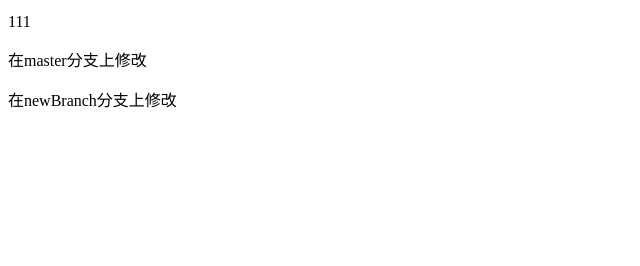
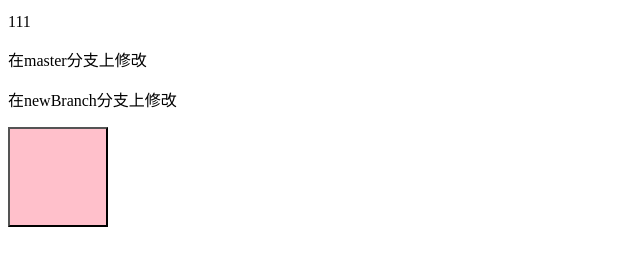
Before and after one commit to Andy-njupt/git-19, a plain HTML site: page index.html in a window 1280 px wide. Shown: the part 110-376 px from the top of the page, without its empty margins (0-640 px from the left). Drawn offline with Linux system fonts and the light colour scheme.

Commit message:
修改文件

```diff
--- a/index.css
+++ b/index.css
@@ -1,3 +1,10 @@
 h1 {
     color: red;
 }
+
+#btn {
+    width: 100px;
+    height: 100px;
+    background-color: pink;
+    text-align: center;
+}
--- a/index.html
+++ b/index.html
@@ -13,5 +13,6 @@
     <span>111</span>
     <p>在master分支上修改</p>
     <p>在newBranch分支上修改</p>
+    <button id="btn"></button>
 </body>
 </html>
--- /dev/null
+++ b/index.js
@@ -0,0 +1,5 @@
+let btn = document.getElementById('btn');
+
+btn.onclick = () => {
+    alert('你好git!');
+}
```
